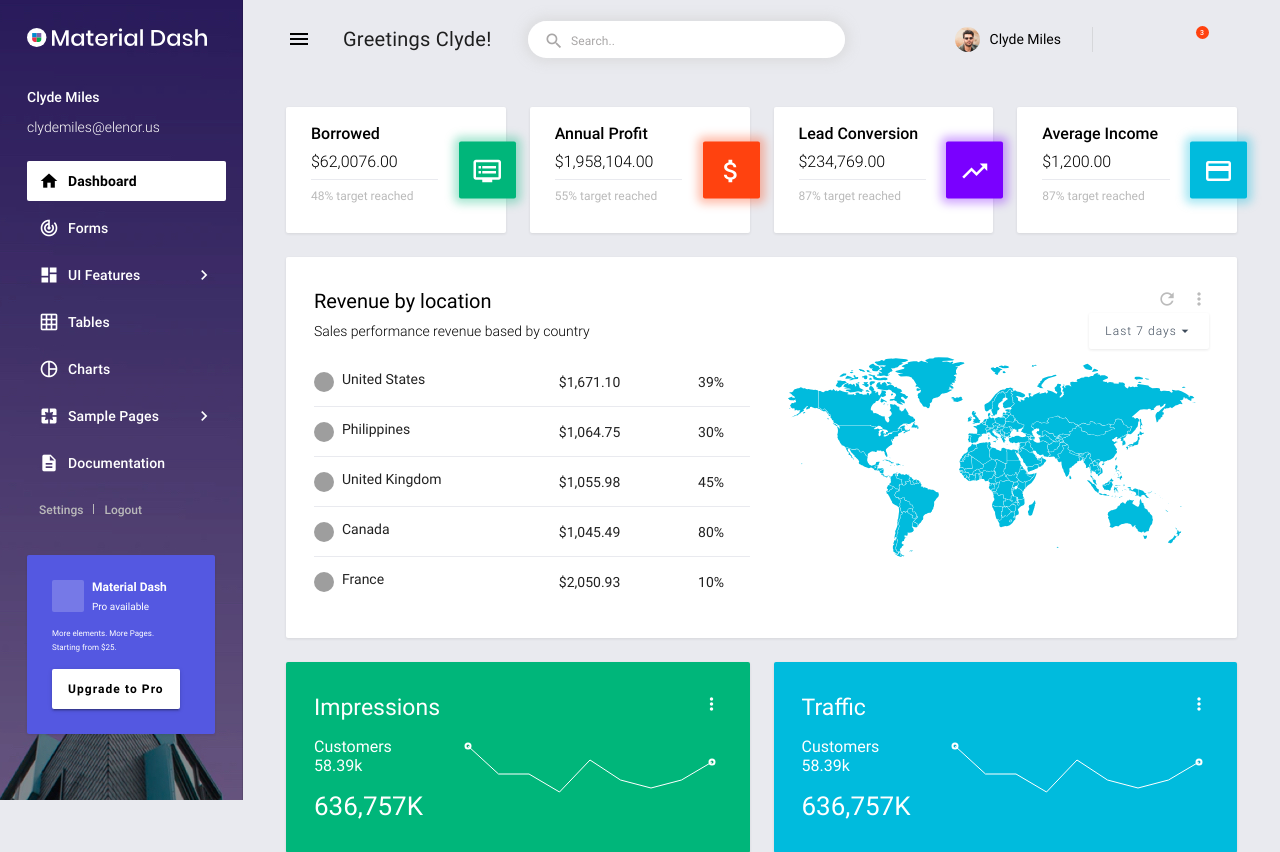
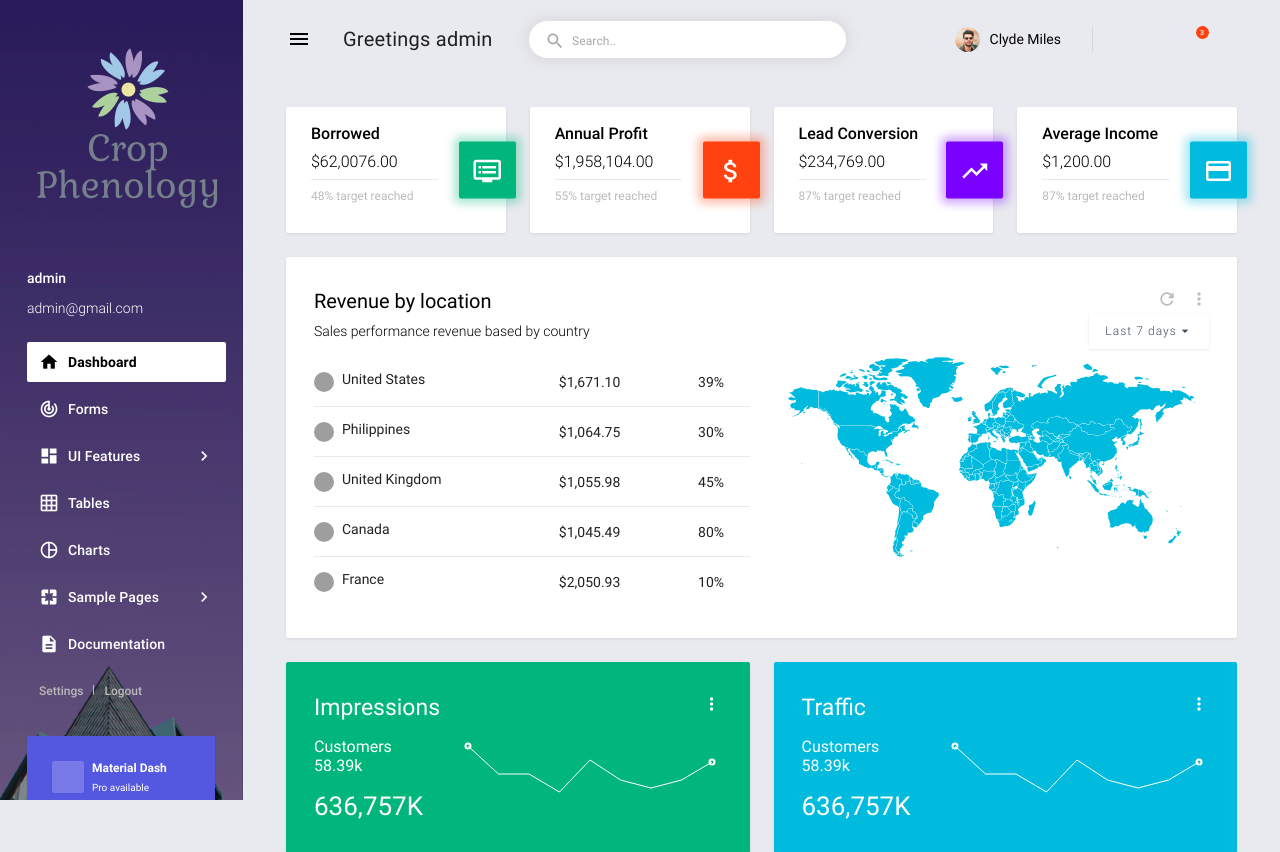
Before and after one commit to madhumithanara/WildHunt, a Django app: page /user/dashboard/ in a window 1280 px wide. Shown: the top 852 px of the page. Run offline with Django 3.2, Linux system fonts and the light colour scheme; a user stored in the database is signed in; some libraries are stand-ins or nearby versions; some web fonts are replaced; grey boxes are pictures that could not be loaded.

Commit message:
edited dashboard

```diff
--- a/sih/crophenology/templates/dashboard.html
+++ b/sih/crophenology/templates/dashboard.html
@@ -26,13 +26,13 @@
     <aside class="mdc-drawer mdc-drawer--dismissible mdc-drawer--open">
       <div class="mdc-drawer__header">
         <a href="index.html" class="brand-logo">
-          <img src="{% static 'crophenology/assets/images/logo.svg' %}" alt="logo">
+          <img src="{% static 'crophenology/assets/images/logo.png' %}" alt="logo">
         </a>
       </div>
       <div class="mdc-drawer__content">
         <div class="user-info">
-          <p class="name">Clyde Miles</p>
-          <p class="email">clydemiles@elenor.us</p>
+          <p class="name">{{ user.username }}</p>
+          <p class="email">{{ user.email }}</p>
         </div>
         <div class="mdc-list-group">
           <nav class="mdc-list mdc-drawer-menu">
@@ -165,7 +165,7 @@
         <div class="mdc-top-app-bar__row">
           <div class="mdc-top-app-bar__section mdc-top-app-bar__section--align-start">
             <button class="material-icons mdc-top-app-bar__navigation-icon mdc-icon-button sidebar-toggler">menu</button>
-            <span class="mdc-top-app-bar__title">Greetings Clyde!</span>
+            <span class="mdc-top-app-bar__title">Greetings {{ user.username }}</span>
             <div class="mdc-text-field mdc-text-field--outlined mdc-text-field--with-leading-icon search-text-field d-none d-md-flex">
               <i class="material-icons mdc-text-field__icon">search</i>
               <input class="mdc-text-field__input" id="text-field-hero-input">
```
Also changed, not shown: sih/crophenology/static/crophenology/assets/images/logo.png (added), sih/db.sqlite3.
